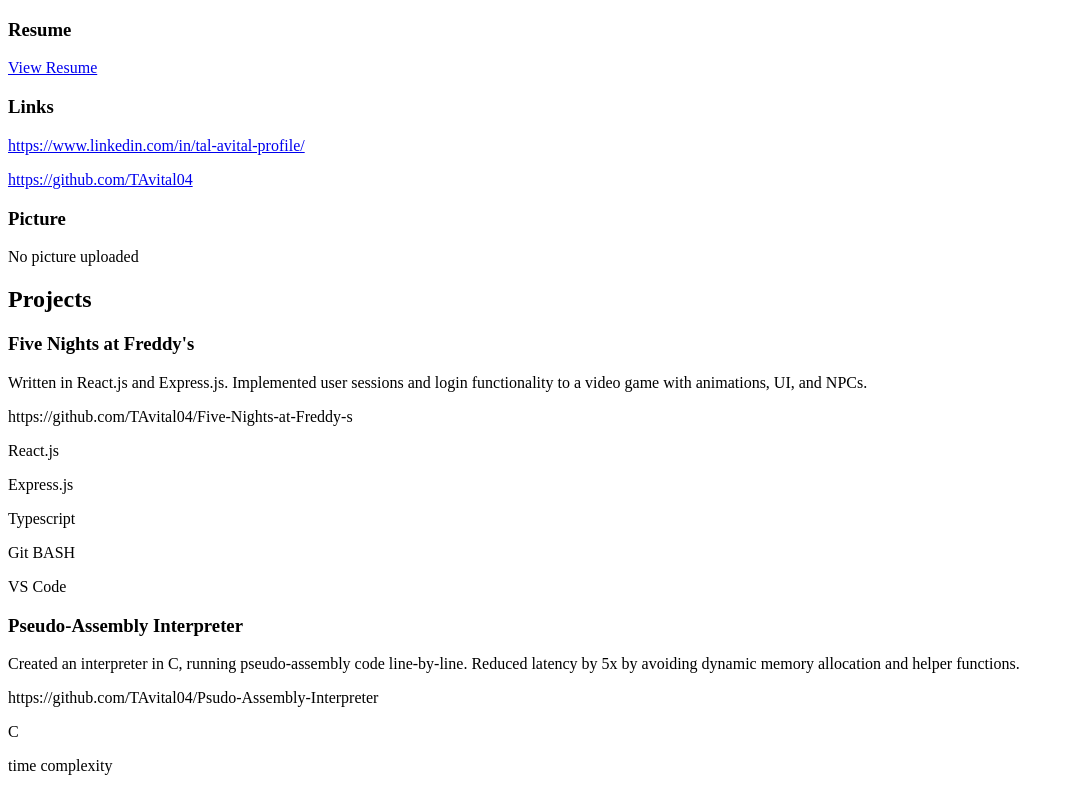
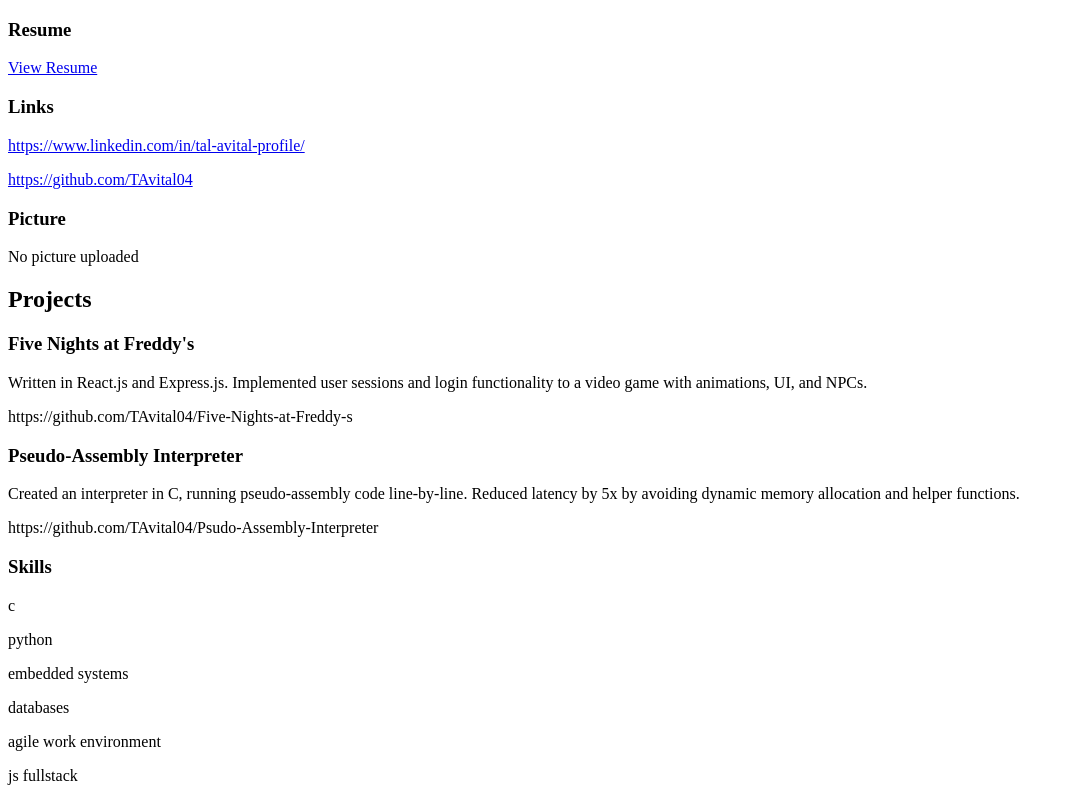
Before and after one commit to IEEE-UCF/Member-Resume-Database, a Next.js app in the folder website/client/: page / in a window 1280 px wide. Shown: the top 791 px of the page, without its empty margins (0-1075 px from the left). Built offline with nearby package versions, Linux system fonts and the light colour scheme.

Commit message:
remove skills child lists from website

```diff
--- a/website/client/src/app/components/Form.tsx
+++ b/website/client/src/app/components/Form.tsx
@@ -51,8 +51,7 @@
                         slightly less centralized. There is a lot more for me to say about my time at Knights Experimental \
                         Rocketry, and I am eager to discuss my experience with you further.
                     `,
-                    title: "developer",
-                    skills: ["c, python, embedded systems, databases, agile work environment"]
+                    title: "developer"
                 },
                 {
                     name: "Institude of Electrical and Electronics Engineers",
@@ -66,11 +65,9 @@
                         like integration with deployment tools, testing, and documentation. Essentially, I make it easier for the \
                         programmers to get their work done quickly, efficiently, and with clear direction.
                     `,
-                    title: "Project Manager",
-                    skills: ["js fullstack", "agile work environment", "team building", "technical writing"]
+                    title: "Project Manager"
                 }
-            ],
-            skills: ["data structures", "embedded systems", "networking", "algorithms", "team building"]
+            ]
         }
     ],
     workExperience: [createEmptyExperience()],
@@ -83,7 +80,6 @@
                 Written in React.js and Express.js. Implemented user sessions and login functionality to a video game with \
                 animations, UI, and NPCs.\
             `,
-            skills: ["React.js", "Express.js", "Typescript", "Git BASH", "VS Code"],
             link: "https://github.com/TAvital04/Five-Nights-at-Freddy-s"
         },
         {
@@ -93,7 +89,6 @@
                 Created an interpreter in C, running pseudo-assembly code line-by-line. Reduced latency by 5x by avoiding dynamic \
                 memory allocation and helper functions.\
             `,
-            skills: ["C", "time complexity", "systems software"],
             link: "https://github.com/TAvital04/Psudo-Assembly-Interpreter"
         }
     ],
--- a/website/client/src/app/components/ProjectsComponent.tsx
+++ b/website/client/src/app/components/ProjectsComponent.tsx
@@ -1,9 +1,4 @@
-interface Project {
-    name: string;
-    description: string;
-    skills: string[];
-    link: string;
-}
+import { type Project } from "../interfaces"
 
 interface ProjectsComponentProps {
     projects: Project[];
@@ -18,11 +13,6 @@
                         <h3>{project.name}</h3>
                         <p>{project.description}</p>
                         <p>{project.link}</p>
-                        {
-                            project.skills.map((skill, skillsIndex) => (
-                                <p key={`skill-${skillsIndex}`}>{skill}</p>
-                            ))
-                        }
                     </div>
                 ))
             }
--- a/website/client/src/app/interfaces.ts
+++ b/website/client/src/app/interfaces.ts
@@ -2,14 +2,12 @@
     name: string;
     description: string;
     title: string;
-    skills: string[];
 }
 export const createEmptyExperience = () => {
     return {
         name: "",
         description: "",
         title: "",
-        skills: [""],
     };
 };
 
@@ -25,7 +23,6 @@
         gpa: number;
     };
     clubs: Experience[];
-    skills: string[];
 }
 export const createEmptyEducation = (): Education => {
     return {
@@ -40,21 +37,18 @@
             gpa: 0,
         },
         clubs: [createEmptyExperience()],
-        skills: [""],
     };
 };
 
 export interface Project {
     name: string;
     description: string;
-    skills: string[];
     link: string;
 }
 export const createEmptyProject = (): Project => {
     return {
         name: "",
         description: "",
-        skills: [""],
         link: "",
     };
 };
```
